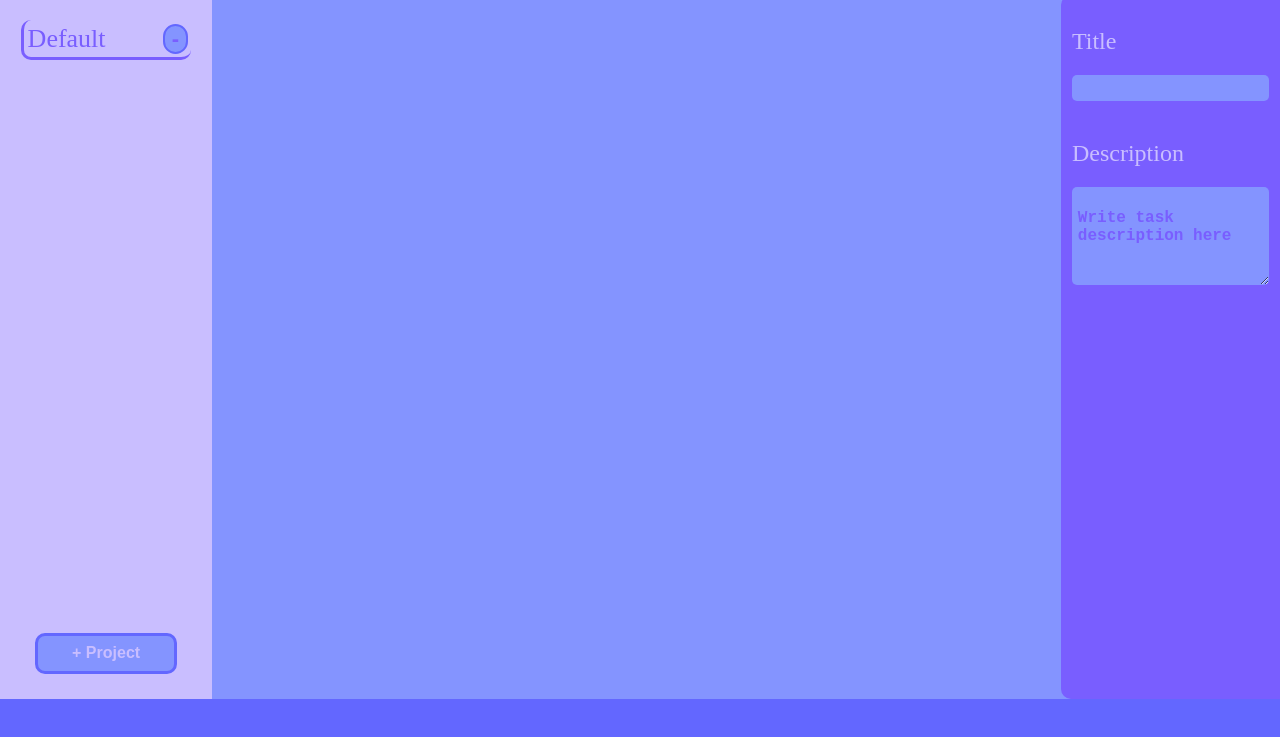
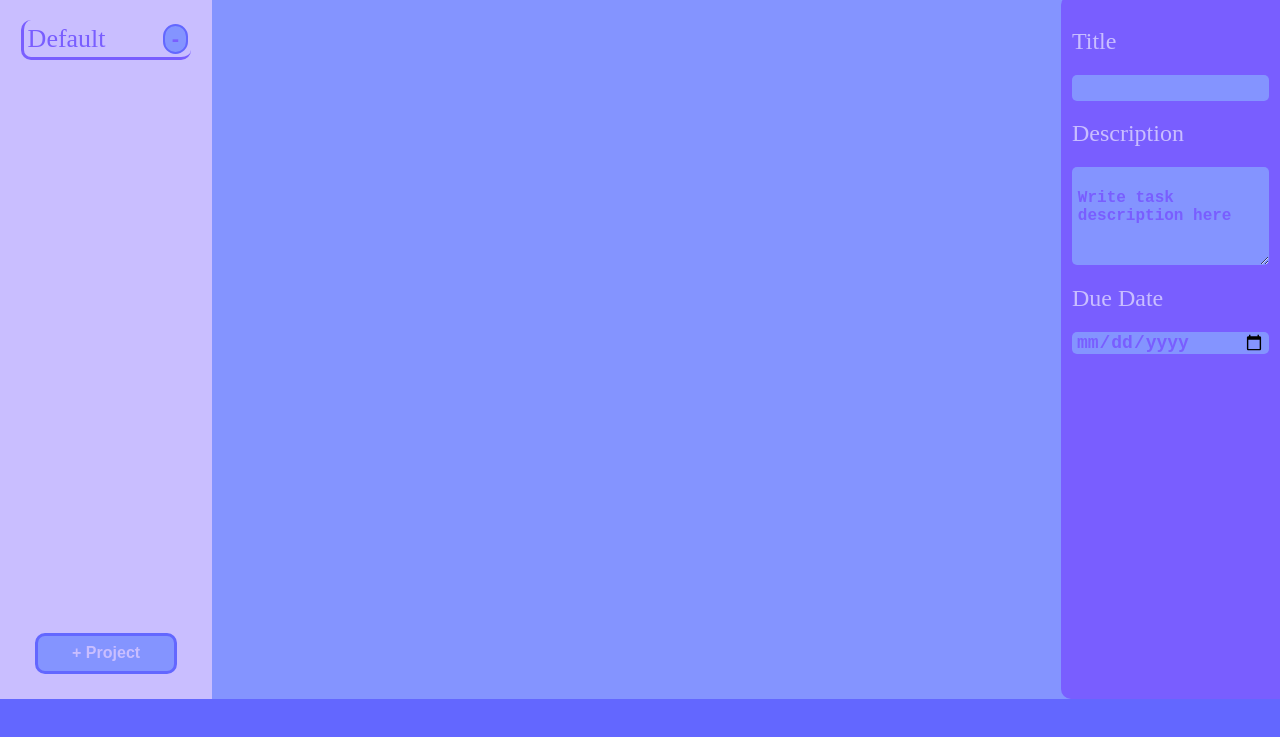
Before and after one commit to Z-K11/toDoList, a website built with webpack: page src/template.html in a window 1280 px wide. Shown: the part 53-790 px from the top of the page. Built offline with nearby package versions, Linux system fonts and the light colour scheme.

Commit message:
add date input for due date input

```diff
--- a/src/style.css
+++ b/src/style.css
@@ -196,7 +196,7 @@ header
     border-radius: 1rem 0 0 1rem;
     padding : 15% 5% ;
 }
-.titleWrapper,.descriptionWrapper
+.titleWrapper,.descriptionWrapper,.dueDateWrapper
 {
     display: flex;
     flex-direction: column;
@@ -216,5 +216,15 @@ header
 }
 .descriptionWrapper
 {
-    padding : 20% 0;
+    padding : 10% 0;
 }
+input[type="date"]
+{
+    background-color: var(--mainBackground);
+    color : var(--fontDark);
+    font-weight: bolder;
+    font-size: 1.8rem;
+    border: none;
+    border-radius: 0.5rem;
+    padding: 0 2%;
+}
--- a/src/template.html
+++ b/src/template.html
@@ -47,6 +47,11 @@
                 <textarea  id="description" name="description" rows="5">
                     Write task description here
                 </textarea>
+
+            </div>
+            <div class="dueDateWrapper">
+                    <label for="due">Due Date</label>
+                    <input type="date" id="due" name="due">
             </div>
         </div>
     </div>
```
